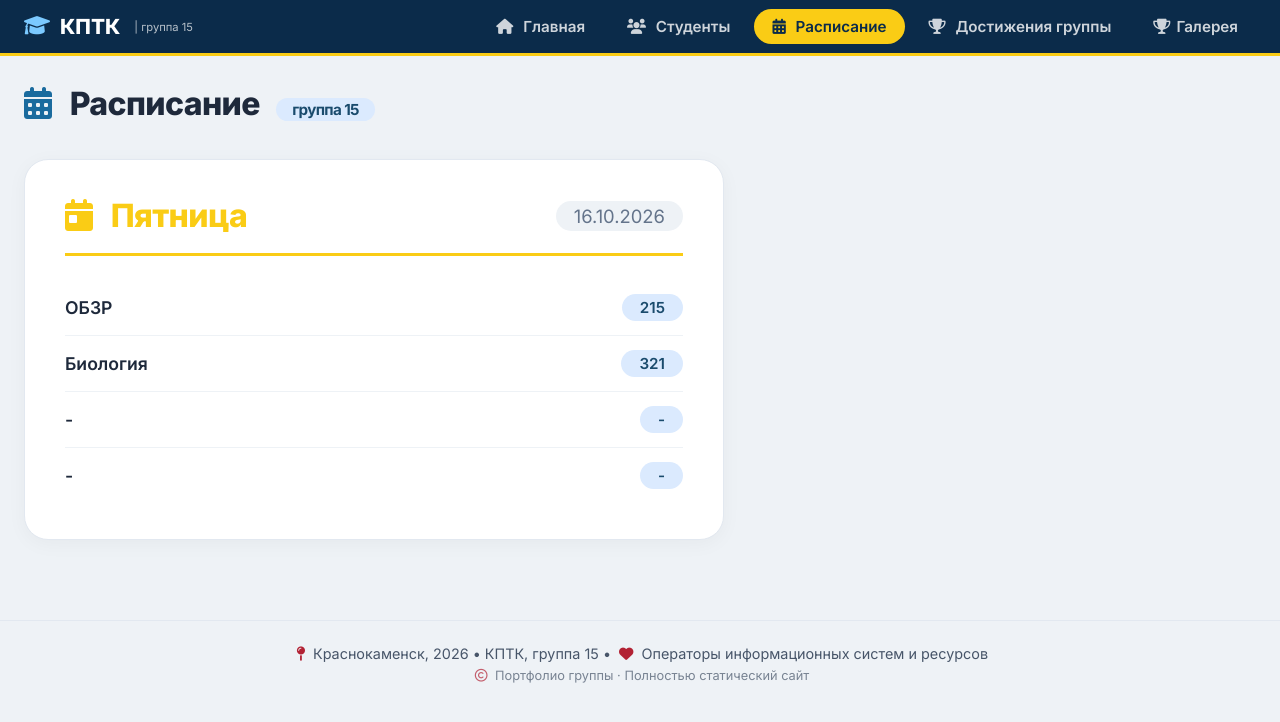
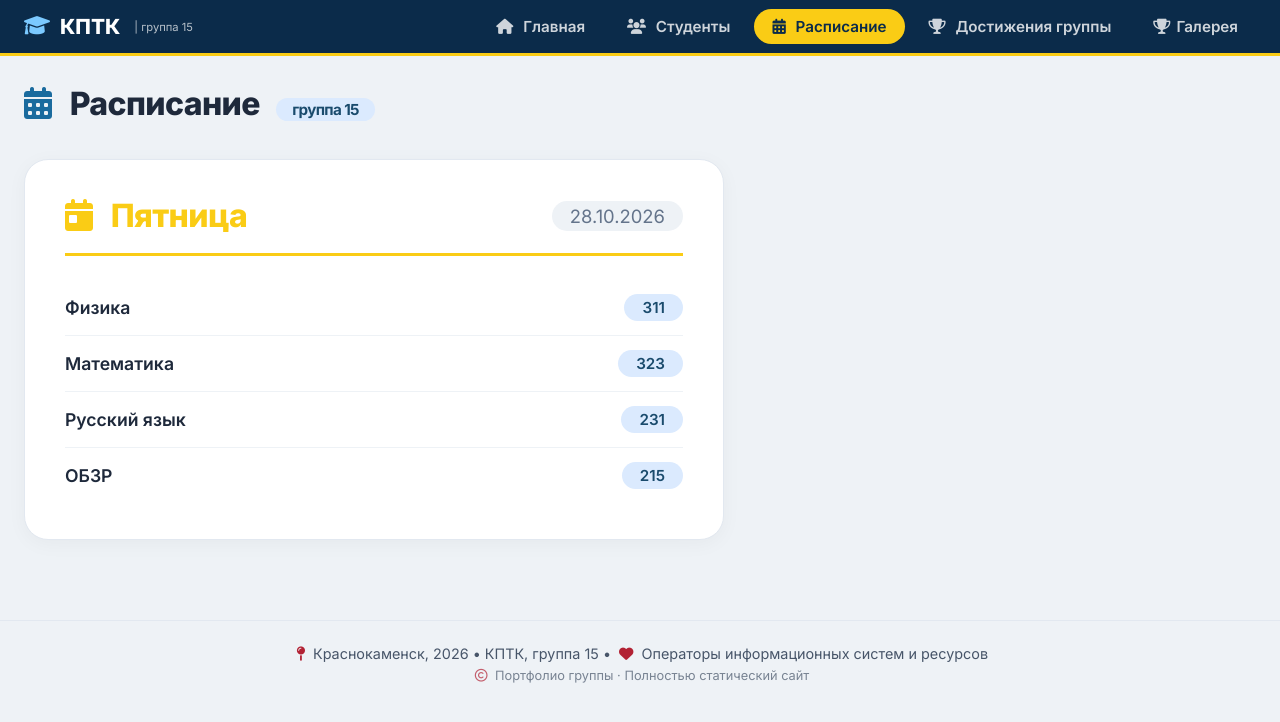
Before and after one commit to Golova280809/kptk15, a plain HTML site: page schedule/index.html in a window 1280 px wide. Drawn offline with Linux system fonts and the light colour scheme.

Commit message:
Update index.html

```diff
--- a/schedule/index.html
+++ b/schedule/index.html
@@ -51,26 +51,26 @@
                 <span class="day-name">
                     <i class="fas fa-calendar-day"></i> Пятница
                 </span>
-                <span class="day-date">16.10.2026</span>
+                <span class="day-date">28.10.2026</span>
             </div>
 
             <!-- СПИСОК ПАР -->
             <ul class="lesson-list">
                 <li>
-                    <span class="lesson-name"> ОБЗР</span>
-                    <span class="lesson-room">215</span>
+                    <span class="lesson-name"> Физика</span>
+                    <span class="lesson-room">311</span>
                 </li>
                 <li>
-                    <span class="lesson-name">Биология</span>
-                    <span class="lesson-room">321</span>
+                    <span class="lesson-name">Математика</span>
+                    <span class="lesson-room">323</span>
                 </li>
                 <li>
-                    <span class="lesson-name">-</span>
-                    <span class="lesson-room">-</span>
+                    <span class="lesson-name">Русский язык</span>
+                    <span class="lesson-room">231</span>
                 </li>
                 <li>
-                    <span class="lesson-name">-</span>
-                    <span class="lesson-room">-</span>
+                    <span class="lesson-name">ОБЗР</span>
+                    <span class="lesson-room">215</span>
                 </li>
                 <!-- Раскомментируй и отредактируй, если нужно добавить пару:
                 <li>
```
